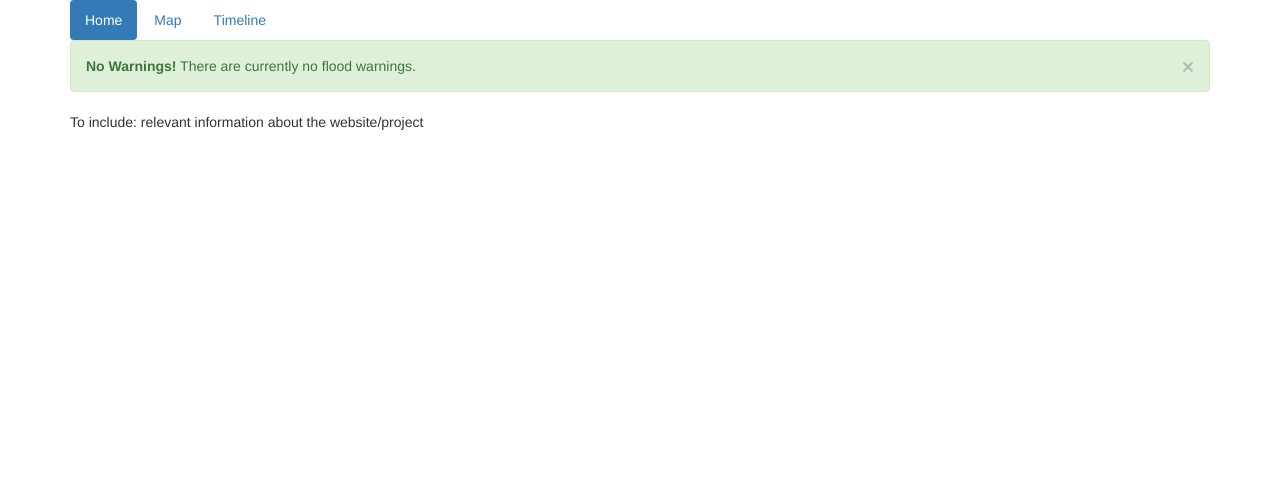
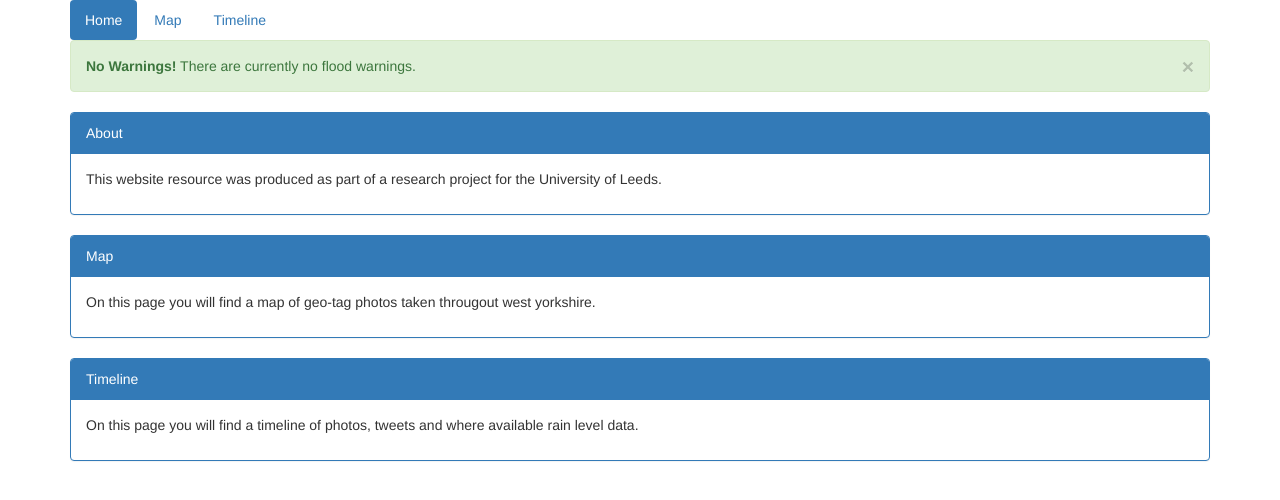
Before and after one commit to mspstead/FloodSite, a Django app: template django_project/flood/templates/flood/index.html in a window 1280 px wide. Shown: the top 500 px of the page. Run offline with Django 3.2, Linux system fonts and the light colour scheme; the template is opened without the code that fills it, so the values that code supplies are empty; some libraries are stand-ins or nearby versions.

```diff
--- a/django_project/flood/templates/flood/index.html
+++ b/django_project/flood/templates/flood/index.html
@@ -2,12 +2,12 @@
 <!DOCTYPE html>
 <html lang="en">
 <head>
-  <title>Bootstrap Example</title>
+  <title>Home</title>
   <meta charset="utf-8">
   <meta name="viewport" content="width=device-width, initial-scale=1">
   <script src="https://ajax.googleapis.com/ajax/libs/jquery/1.12.0/jquery.min.js"></script>
   <link rel="stylesheet" type="text/css" media="all" href="{% static 'flood/css/bootstrap.min.css' %}">
-  <script src="http://maxcdn.bootstrapcdn.com/bootstrap/3.3.6/js/bootstrap.min.js"></script>
+  <script type="text/javascript" src="{% static 'flood/js/bootstrap.min.js' %}"></script>
 </head>
 <body>
   <div class="container">
@@ -29,7 +29,18 @@
         <strong>No Warnings!</strong> There are currently no flood warnings.
       </div>
     {% endif %}
-    To include: relevant information about the website/project
+    <div class="panel panel-primary">
+      <div class="panel-heading">About</div>
+      <div class="panel-body"><p>This website resource was produced as part of a research project for the University of Leeds.</p></div>
+    </div>
+    <div class="panel panel-primary">
+      <div class="panel-heading">Map</div>
+      <div class="panel-body"><p>On this page you will find a map of geo-tag photos taken througout west yorkshire.</p></div>
+    </div>
+    <div class="panel panel-primary">
+      <div class="panel-heading">Timeline</div>
+      <div class="panel-body"><p>On this page you will find a timeline of photos, tweets and where available rain level data.</p></div>
+    </div>
   </div>
 </body>
 </html>
--- a/django_project/flood/templates/flood/map.html
+++ b/django_project/flood/templates/flood/map.html
@@ -1,6 +1,8 @@
 {% load staticfiles %}
+<!DOCTYPE html>
 <html>
-  <title>A Leaflet map!</title>
+<head>
+  <title>Map</title>
   <link rel="stylesheet" href="http://cdn.leafletjs.com/leaflet-0.7.3/leaflet.css"/>
   <script src="http://cdn.leafletjs.com/leaflet-0.7.3/leaflet.js"></script>
   <script src="https://ajax.googleapis.com/ajax/libs/jquery/1.12.0/jquery.min.js"></script>
--- a/django_project/flood/templates/flood/timeline.html
+++ b/django_project/flood/templates/flood/timeline.html
@@ -2,6 +2,7 @@
 <!DOCTYPE html>
 <html lang="en">
 <head>
+    <title>Timeline</title>
     <link rel="stylesheet" type="text/css" media="all" href="{% static 'flood/css/bootstrap.min.css' %}">
     <link rel="stylesheet" type="text/css" media="all" href="{% static 'flood/css/bootstrap-glyphicons.css' %}">
     <link rel="stylesheet" type="text/css" media="all" href="{% static 'flood/css/timeline.css' %}">
```
